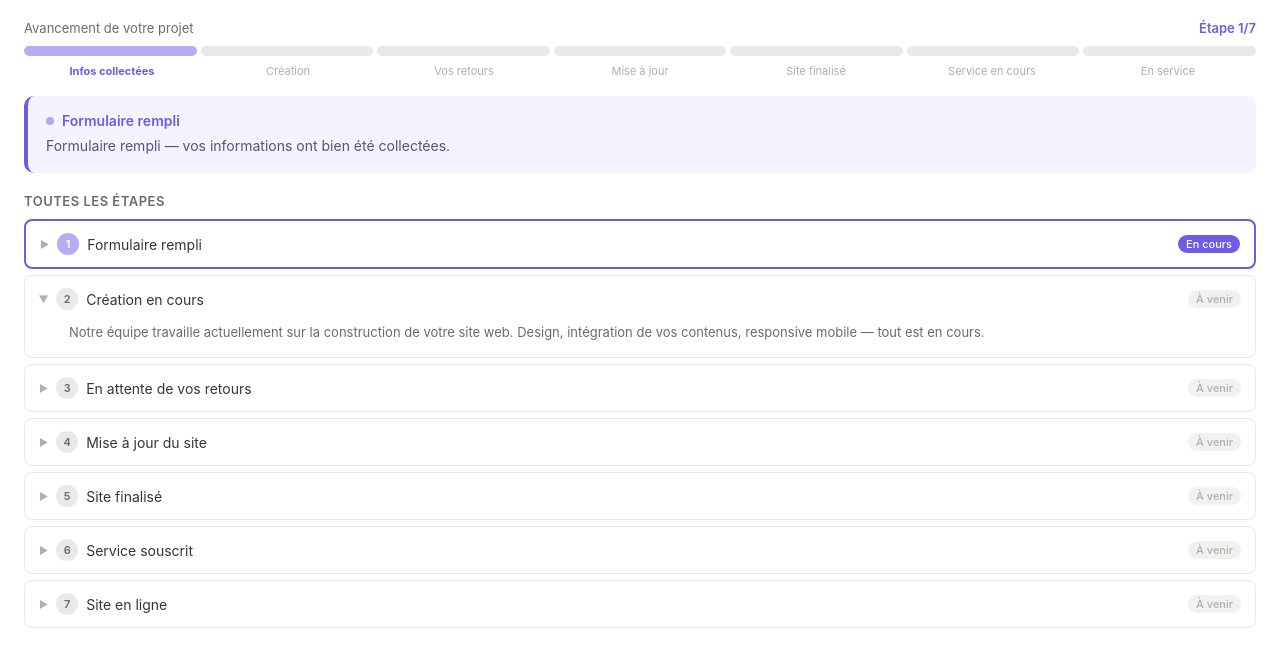
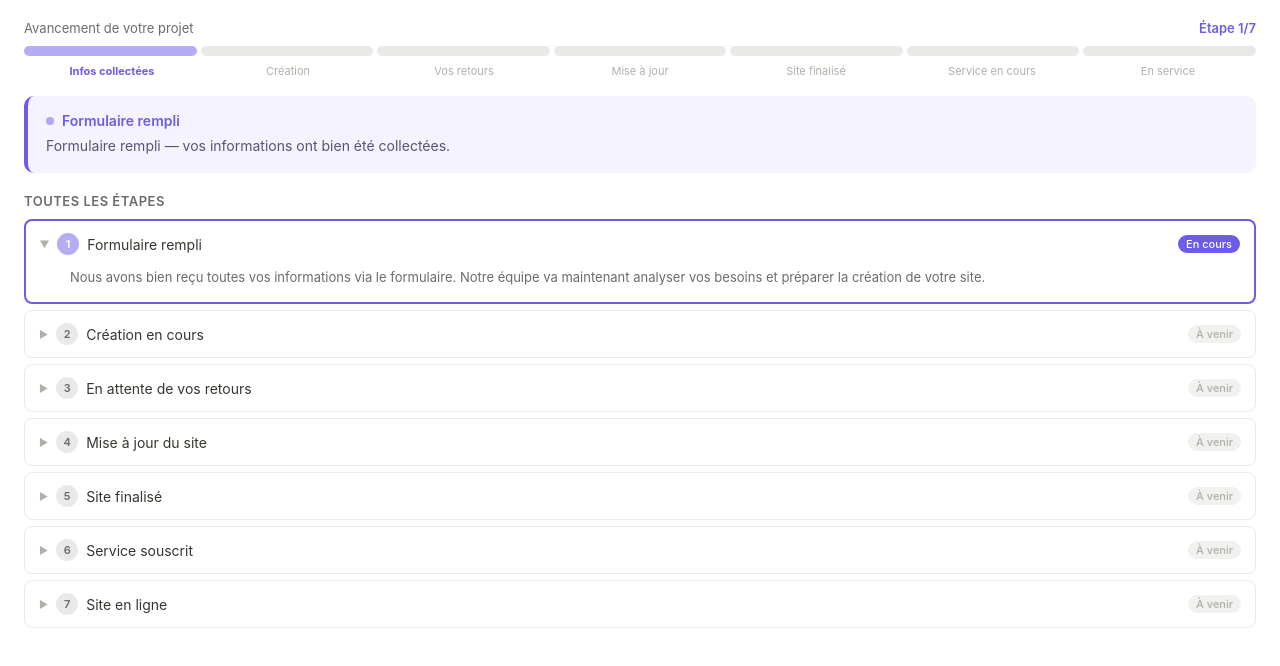
Before and after one commit to monsite-en-ligne/widget, a plain HTML site: page index.html in a window 1280 px wide. Drawn offline with Linux system fonts and the light colour scheme.

Commit message:
Update index.html

```diff
--- a/index.html
+++ b/index.html
@@ -180,7 +180,7 @@ function render() {
     body.className = "acc-body";
     body.textContent = steps[j].detail;
 
-    if (isNext || (isActive && nextStepIndex >= steps.length)) {
+    if (isActive) {
       body.classList.add("open");
       btn.querySelector(".acc-arrow").classList.add("open");
     }
```
